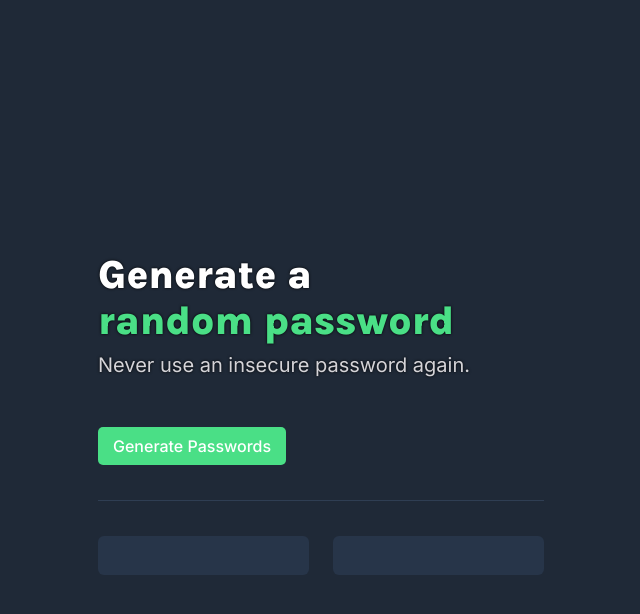
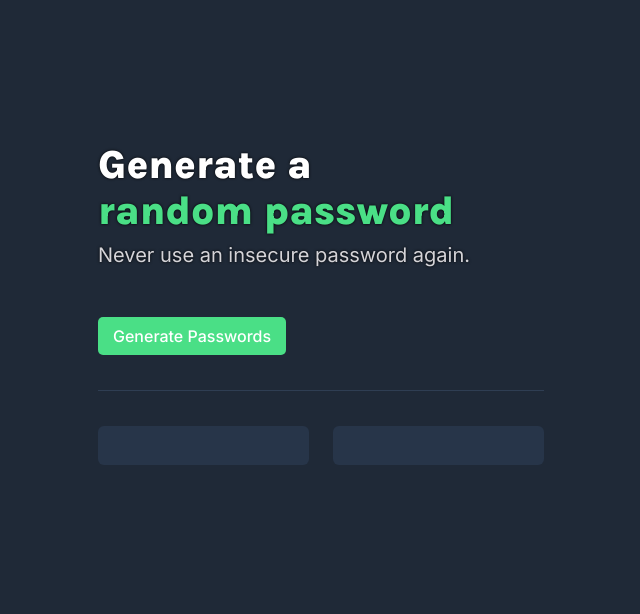
Before and after one commit to rashadtt/password-generator, a plain HTML site: page index.html in a window 1280 px wide. Shown: the whole page, without its empty margins (319-959 px from the left). Drawn offline with nearby package versions, Linux system fonts and the light colour scheme.

Commit message:
Update index.css

```diff
--- a/index.css
+++ b/index.css
@@ -9,7 +9,7 @@ body {
     flex-direction: column;
     background: #1F2937;
     color: white;
-    margin: auto auto;
+    margin: 115px auto auto auto;
     width: 446px
 }
 
```
